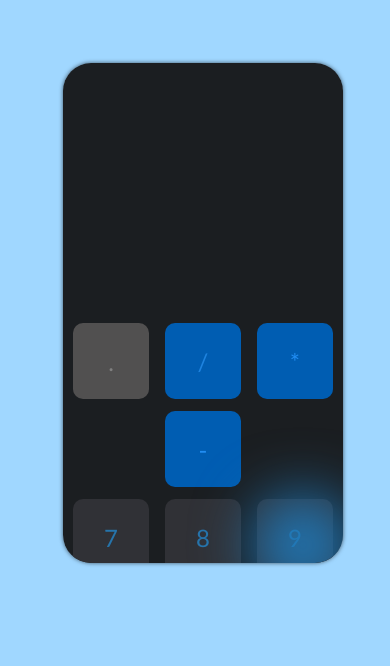
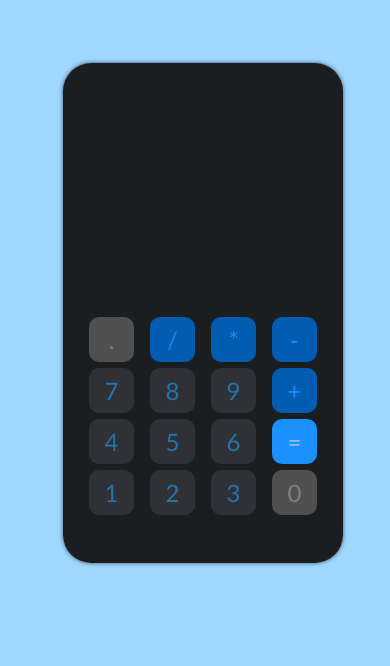
Before and after one commit to AhnafPro/3kb-calculator, a website: page src/index.html in a window 390 px wide. Shown: the part 117-783 px from the top of the page. Drawn offline with Linux system fonts and the light colour scheme.

Commit message:
fixing view issues on mobiles and removal of blur ball for better compression

```diff
--- a/src/index.html
+++ b/src/index.html
@@ -1,7 +1,8 @@
 <!doctype html>
+<meta name="viewport" content="width=device-width, initial-scale=1.0, maximum-scale=1.0, user-scalable=no">
 <style>
         body {
-            position: absolute;
+            position: fixed;
             top: 50%;
             left: 50%;
             transform: translate(-50%, -50%);
@@ -10,18 +11,17 @@
 
         }
         .ca {
-            width: 280px; height: 500px; background-color: #17181af7; border-radius: 28px; overflow: hidden; box-shadow: 0px 0px 4px 0px #0000009d;
+            width: 280px; height: 500px; background-color: #17181af7; border-radius: 28px; overflow: hidden; box-shadow: 0px 0px 4px 0px #0000009d;position: relative;
         }
         .ca:hover {
             transform: scale(1.02); transition: smooth 2s;
         }
         .ke {
-           width: 9vh;
-           height: 9vh;
-           padding: 4px;
+           width: 45px;
+           height: 45px;
            border-radius: 10px;
            background-color: #303136;
-           margin-top: 12px;
+           margin-top: 6px;
            margin-left: 6px;
            margin-right: 6px;
            filter: blur(0.5px);
@@ -35,6 +35,7 @@
         .ke:hover {
             transform: rotateX(25deg);
         }
+
 </style>
 <div class="ca">
     <br><br><br><br><br>
@@ -63,9 +64,9 @@
 <input style="color: #2674AB;" class="ke" value="3" type="button" onclick="addToDisplay('3')">
 <input style="color: grey; background-color: rgb(81, 80, 80);" class="ke" value="0" type="button" onclick="addToDisplay('0')">
   </center>
-  <div style="width: 100px;height: 100px; border-radius: 100%; background-color: #2079B9; margin-left:68%; margin-top: -520px; filter: blur(30px); "></div>
-    <div style="width: 140px;height: 100px; border-radius: 100%; background-color: #2079B9; margin-left:30%; margin-top: 420px; filter: blur(30px); "></div>
+
 </div>
+
 <script>
     function addToDisplay(value) {
         document.getElementById('dp').value += value;
```
